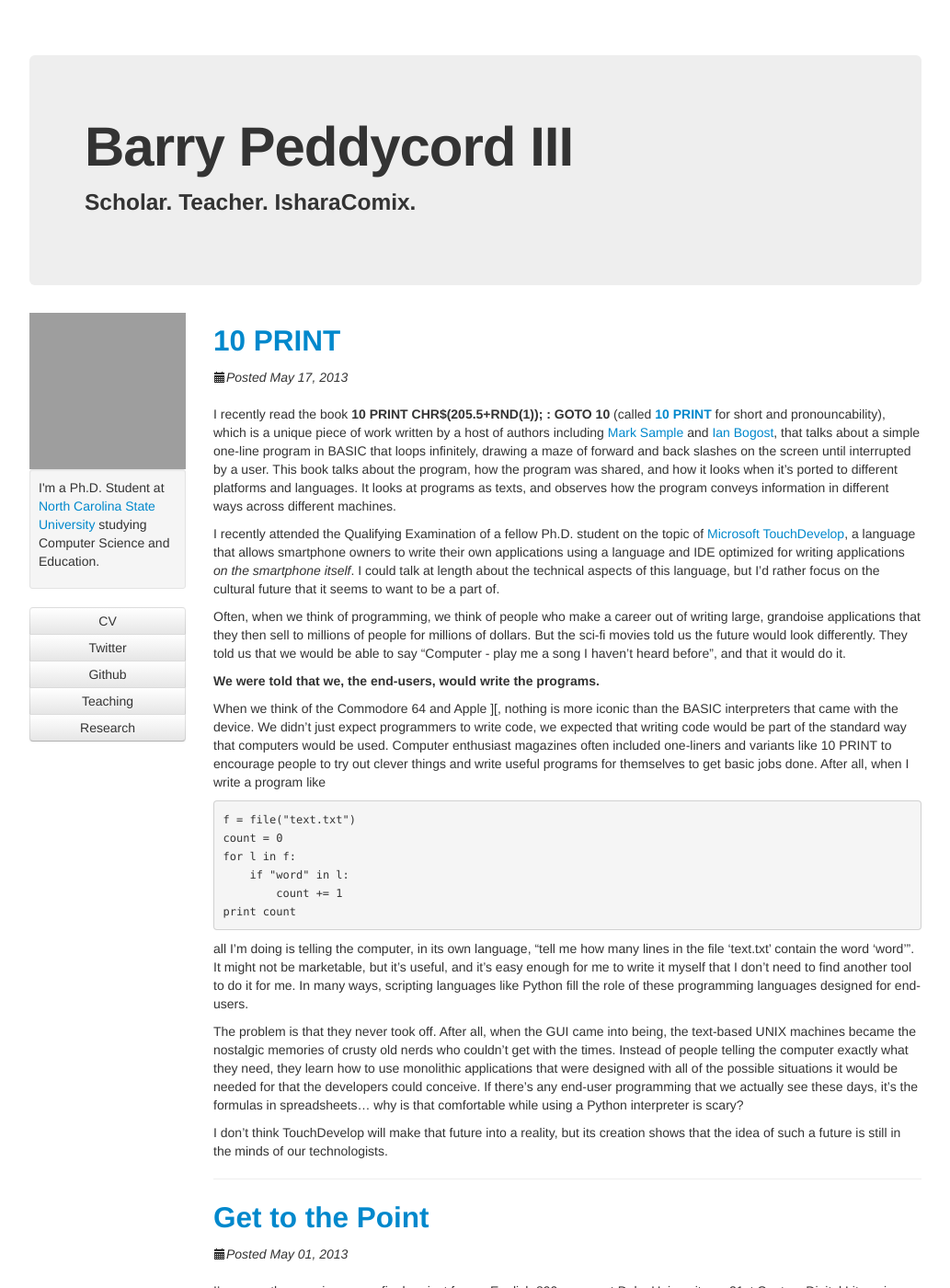
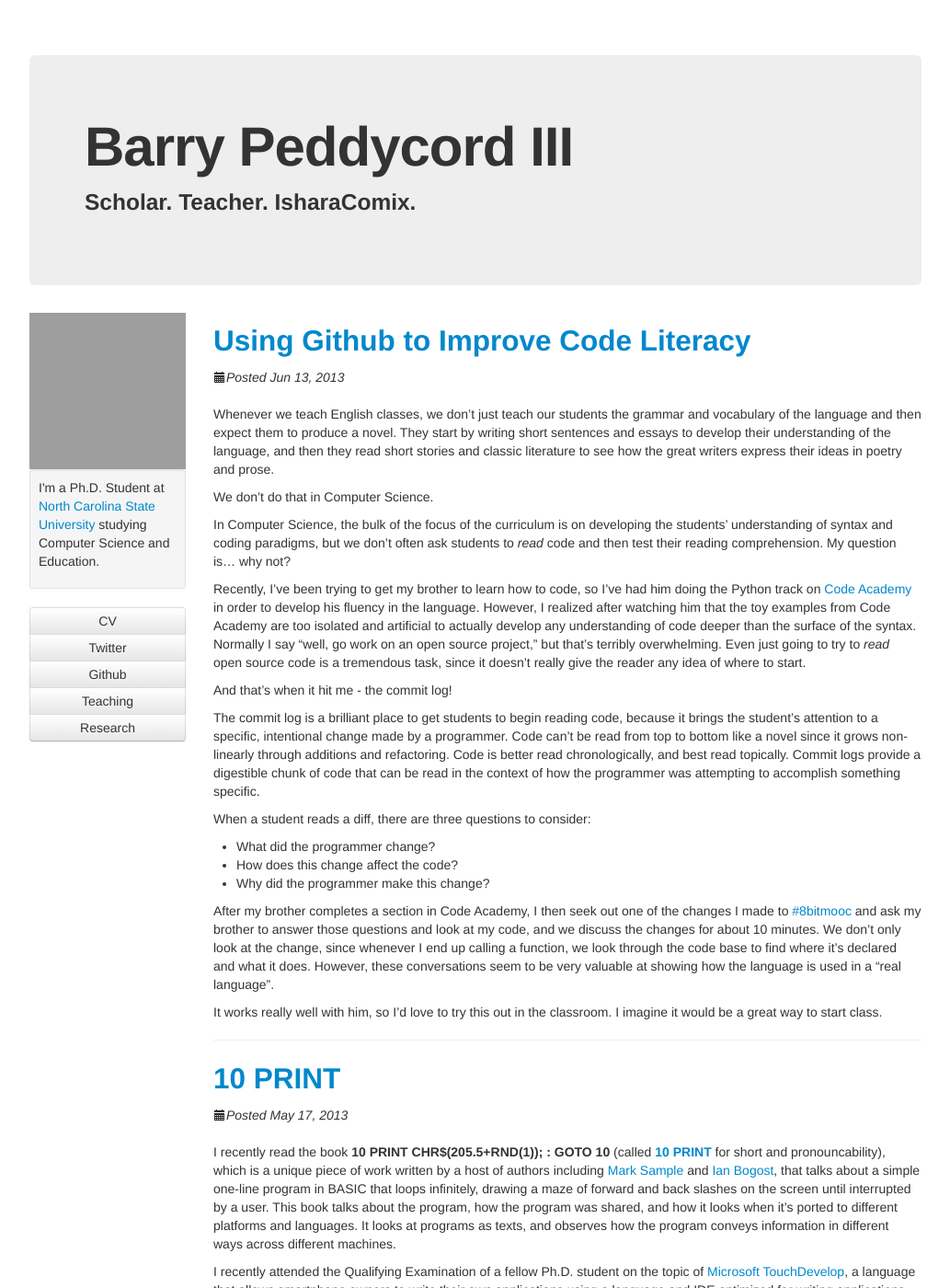
Before and after one commit to isharacomix/oldsite, a Jekyll site: the page built from index.html, in a window 1280 px wide and 1400 px high. Shown: the whole window at 92% size, without its empty margins (123-1156 px from the left). Built offline with Jekyll 4.4.1, drawn with Linux system fonts in a browser that asks for light colours; grey boxes are pictures that could not be loaded.

Commit message:
New blog entry

```diff
--- /dev/null
+++ b/_posts/2013-06-13-using-github-to-improve-code-literacy.md
@@ -0,0 +1,54 @@
+---
+layout: post
+title: Using Github to Improve Code Literacy
+---
+
+Whenever we teach English classes, we don't just teach our students the grammar
+and vocabulary of the language and then expect them to produce a novel. They
+start by writing short sentences and essays to develop their understanding of
+the language, and then they read short stories and classic literature to see
+how the great writers express their ideas in poetry and prose.
+
+We don't do that in Computer Science.
+
+In Computer Science, the bulk of the focus of the curriculum is on developing
+the students' understanding of syntax and coding paradigms, but we don't often
+ask students to *read* code and then test their reading comprehension. My
+question is... why not?
+
+Recently, I've been trying to get my brother to learn how to code, so I've
+had him doing the Python track on [Code Academy](http://codeacademy.com) in order
+to develop his fluency in the language. However, I realized after watching him
+that the toy examples from Code Academy are too isolated and artificial to
+actually develop any understanding of code deeper than the surface of the
+syntax. Normally I say "well, go work on an open source project," but that's
+terribly overwhelming. Even just going to try to *read* open source code is a
+tremendous task, since it doesn't really give the reader any idea of where to
+start.
+
+And that's when it hit me - the commit log!
+
+The commit log is a brilliant place to get students to begin reading code,
+because it brings the student's attention to a specific, intentional change
+made by a programmer. Code can't be read from top to bottom like a novel since
+it grows non-linearly through additions and refactoring. Code is better read
+chronologically, and best read topically. Commit logs provide a digestible chunk
+of code that can be read in the context of how the programmer was attempting to
+accomplish something specific.
+
+When a student reads a diff, there are three questions to consider:
+
+ * What did the programmer change?
+ * How does this change affect the code?
+ * Why did the programmer make this change?
+
+After my brother completes a section in Code Academy, I then seek out one of
+the changes I made to [#8bitmooc](http://github.com/isharacomix/8bitmooc)
+and ask my brother to answer those questions and look at my code, and we discuss
+the changes for about 10 minutes. We don't only look at the change, since
+whenever I end up calling a function, we look through the code base to find
+where it's declared and what it does. However, these conversations seem to be
+very valuable at showing how the language is used in a "real language".
+
+It works really well with him, so I'd love to try this out in the classroom.
+I imagine it would be a great way to start class.
--- a/cv.md
+++ b/cv.md
@@ -33,7 +33,7 @@ Employment
 
 Refereed Publications
 ---------------------
-
+ * Edward Gehringer, **Barry Peddycord III**. "Grading by Experience Points: A Case Study from Computer Ethics." Accepted for publication in *Proceedings of the 43rd IEEE Frontiers in Eduction Conference (FIE '13)*.
  * Edward Gehringer, **Barry Peddycord III**. "Teaching Strategies When Students Have Access to Solution Manuals." To appear in *Proceedings of the 2013 ASEE Annual Conference*.
  * Edward Gehringer, **Barry Peddycord III**. "[The Inverted-Lecture Model: A Case Study in Computer Architecture](http://db.grinnell.edu/sigcse/sigcse2013/Program/viewAcceptedProposal.pdf?sessionType=paper&amp;sessionNumber=118)" *[Proceedings of the 44th ACM Technical Symposium on Computer Science Education (SIGCSE '13)](http://www.sigcse.org/sigcse2013/)*, Pages 489-494, March 2013.
  * Edward Gehringer, **Barry Peddycord III**. "Experience with online and Open-Web Exams". To appear in *[Journal of Instructional Research](http://cirt.gcu.edu/research/jir)*, 2013 volume.
```
Also changed, not shown: other parts of cv.md (+1 -1 lines).
